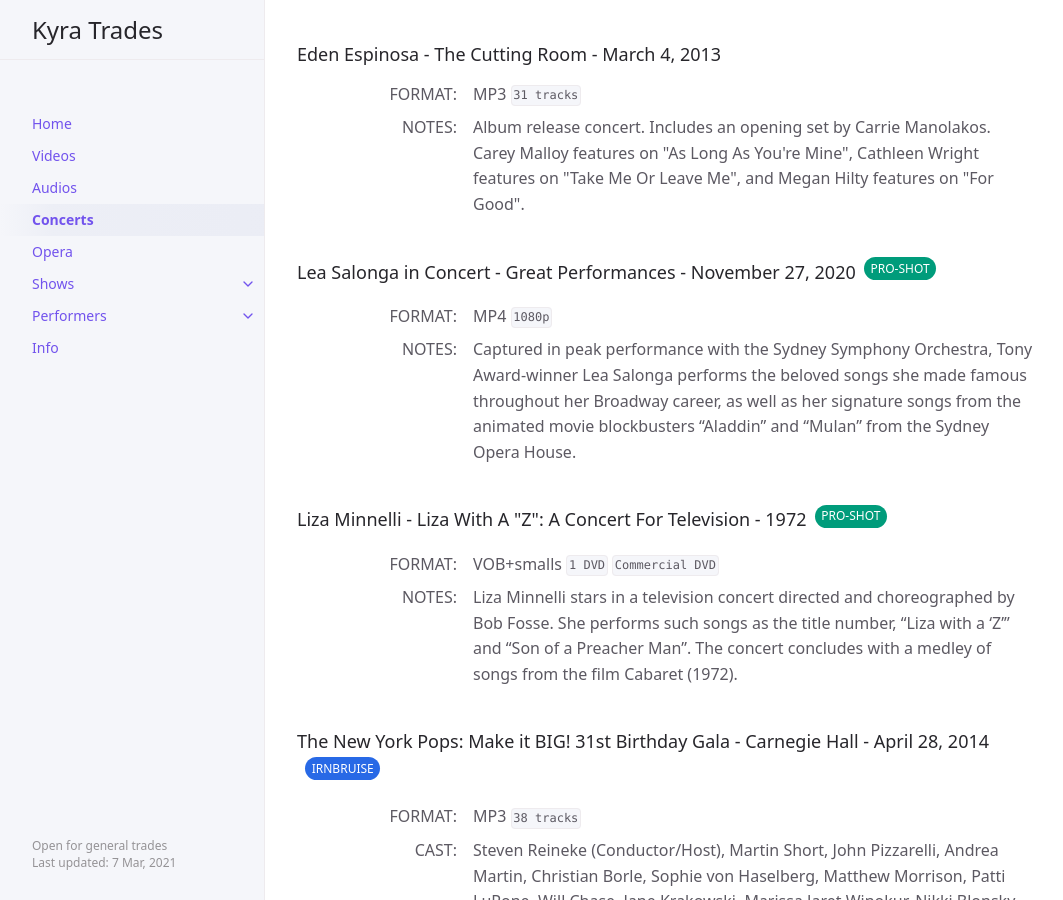
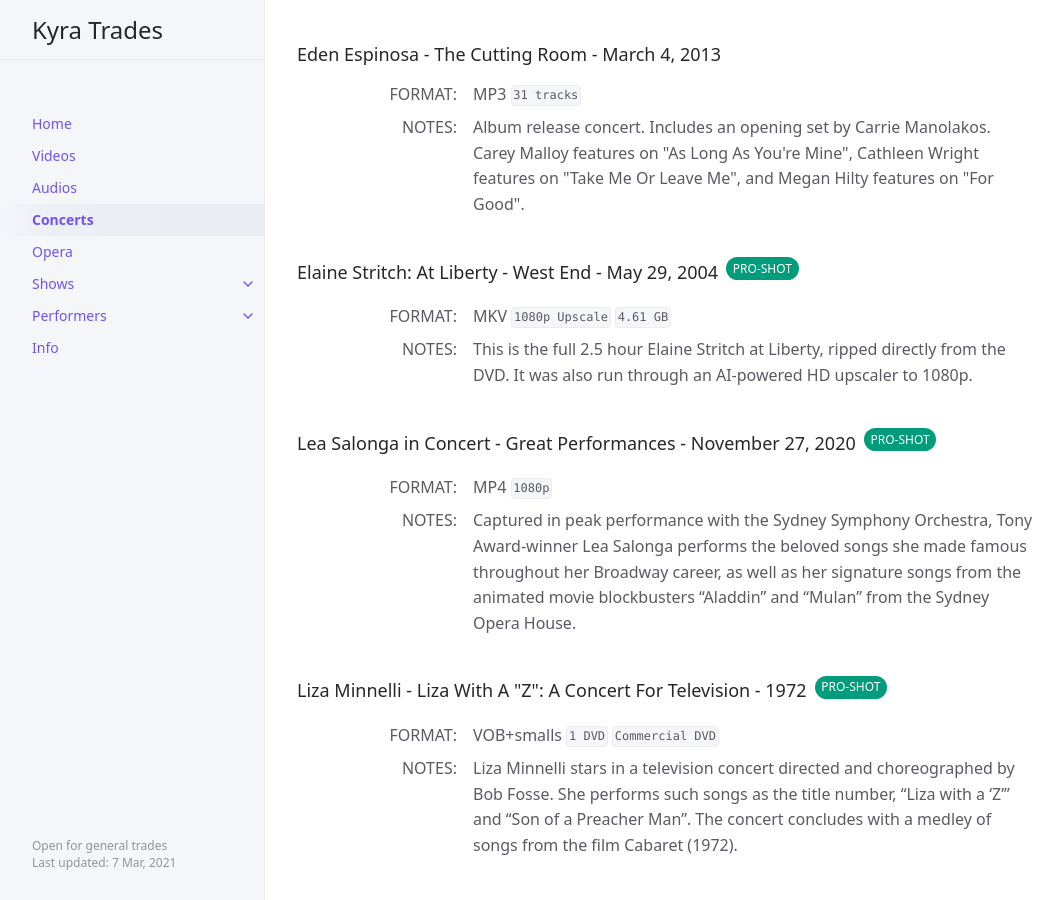
Before and after one commit to kyratrades/kyratrades.github.io, a Jekyll site: the page built from docs/concerts.md, in a window 1280 px wide and 900 px high, scrolled down 7245 px. Shown: the whole window, without its empty margins (107-1170 px from the left). Built offline with Jekyll 4.4.1, drawn with Linux system fonts in a browser that asks for light colours.

Commit message:
Update concerts.md

```diff
--- a/docs/concerts.md
+++ b/docs/concerts.md
@@ -403,6 +403,18 @@ FORMAT
 NOTES
 : Album release concert. Includes an opening set by Carrie Manolakos. Carey Malloy features on \"As Long As You\'re Mine\", Cathleen Wright features on \"Take Me Or Leave Me\", and Megan Hilty features on \"For Good\".
 
+#### Elaine Stritch: At Liberty - West End - May 29, 2004
+{: .no_toc .d-inline-block }
+
+Pro-Shot
+{: .label .label-green }
+
+FORMAT
+: MKV `1080p Upscale` `4.61 GB`
+
+NOTES
+: This is the full 2.5 hour Elaine Stritch at Liberty, ripped directly from the DVD. It was also run through an AI-powered HD upscaler to 1080p.
+
 #### Lea Salonga in Concert - Great Performances - November 27, 2020
 {: .no_toc .d-inline-block }
 
```
